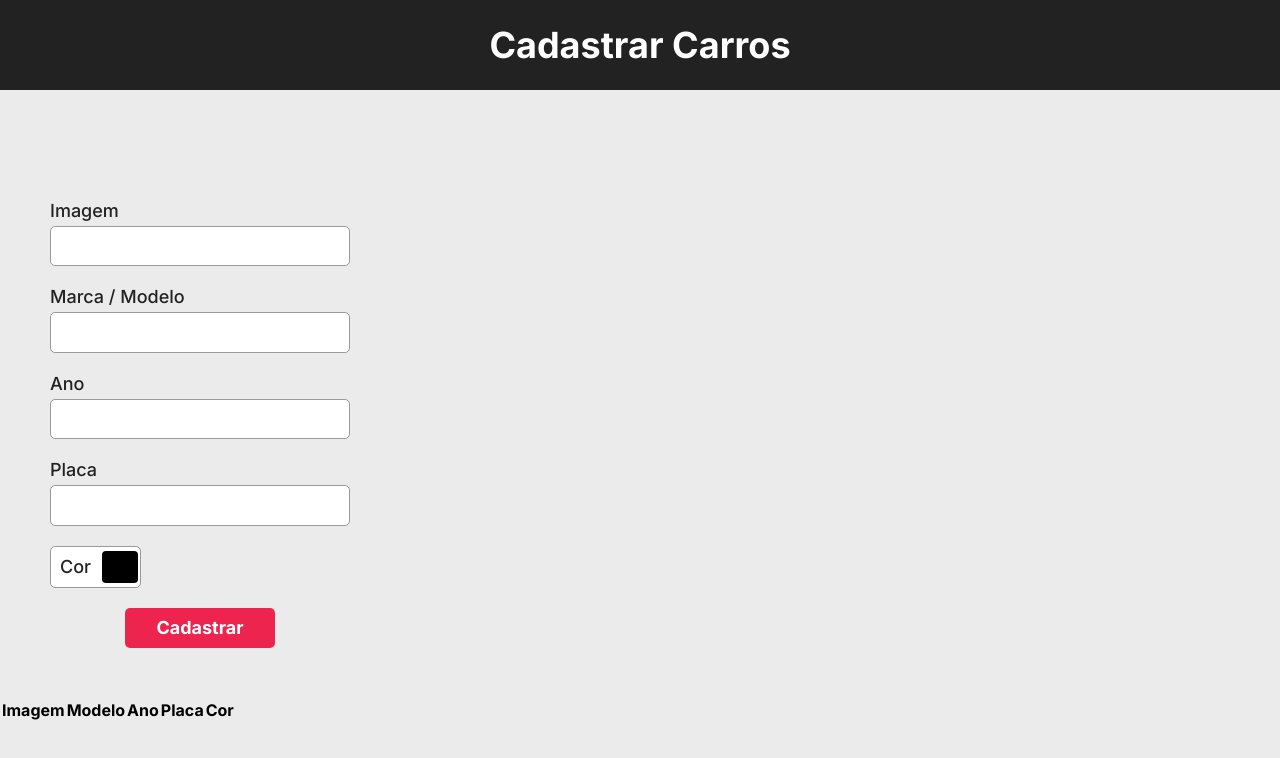
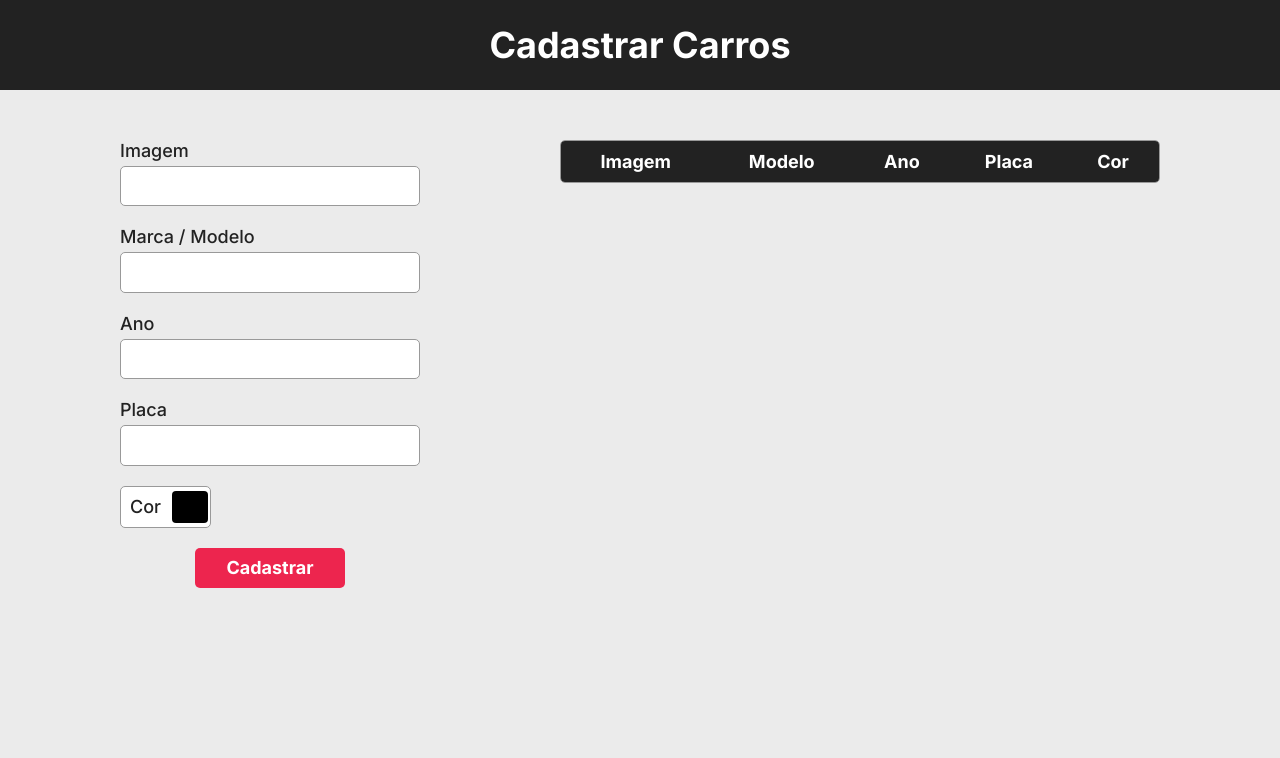
Before and after one commit to erickgust/registrar-carros, a website built with Vite: page index.html in a window 1280 px wide. Built offline with nearby package versions, Linux system fonts and the light colour scheme.

Commit message:
Add style to table

```diff
--- a/index.html
+++ b/index.html
@@ -13,38 +13,33 @@
       <h1 class="title">Cadastrar Carros</h1>
     </header>
 
+      <div class="main-wrapper">
         <form action="/" data-js="cars-form" class="cars-form">
           <label class="main-label">
             <span class="text">Imagem</span>
             <input type="url" name="image" data-js="image" class="input" required>
           </label>
-
           <label class="main-label">
             <span class="text">Marca / Modelo</span>
             <input type="text" name="model" data-js="model" class="input" required>
           </label>
-
           <label class="main-label">
             <span class="text">Ano</span>
             <input type="text" name="year" data-js="year" class="input" required>
           </label>
-
           <label class="main-label">
             <span class="text">Placa</span>
             <input type="text" name="plate" data-js="plate" class="input" required>
           </label>
-
           <label class="main-label -color" data-js="label-color">
             <span class="text">Cor</span>
             <input type="color" name="color" data-js="color" class="color" required>
           </label>
-
           <button type="submit" class="main-button">Cadastrar</button>
         </form>
-
-    <table>
+        <table class="cars-table">
           <thead>
-        <tr>
+            <tr class="table-row">
               <th>Imagem</th>
               <th>Modelo</th>
               <th>Ano</th>
@@ -55,6 +50,7 @@
           <tbody data-js="table-car">
           </tbody>
         </table>
+      </div>
   <script type="module" src="main.js"></script>
   </body>
 </html>
--- a/main.js
+++ b/main.js
@@ -25,6 +25,8 @@ function createNewCar() {
   $tdYear.textContent = getElement('year').value;
   $tdPlate.textContent = getElement('plate').value;
 
+  $tr.classList.add('table-row');
+
   $tr.appendChild($tdImage);
   $tr.appendChild($tdModel);
   $tr.appendChild($tdYear);
@@ -42,16 +44,20 @@ function createImage() {
   $img.alt = getElement('model').value;
   $img.style.width = '100px';
 
-  return $td.appendChild($img);
+  $td.appendChild($img)
+  return $td;
 }
 
 function createColor() {
   const $td = document.createElement('td');
   const $color = document.createElement('div');
 
-  $color.style.minWidth = '50px';
-  $color.style.minHeight = '50px';
+  $color.style.width = '50px';
+  $color.style.height = '50px';
+  $color.style.borderRadius = '5px';
+  $color.style.margin = 'auto';
   $color.style.backgroundColor = getElement('color').value;
 
-  return $td.appendChild($color);
+  $td.appendChild($color);
+  return $td;
 }
--- a/style.css
+++ b/style.css
@@ -8,6 +8,12 @@ html {
 
 body {
   background-color: #EBEBEB;
+}
+
+.main-wrapper {
+  display: flex;
+  padding: 50px;
+  justify-content: space-around;
 }
 
 .main-header {
@@ -25,12 +31,10 @@ body {
 }
 
 .cars-form {
-  padding: 50px;
-  margin-top: 60px;
   display: flex;
   flex-direction: column;
-  max-width: 400px;
   gap: 20px;
+  min-width: 300px;
 }
 
 .main-label > .text {
@@ -62,6 +66,7 @@ body {
   width: fit-content;
   border-radius: 5px;
   border: 1px solid #999999;
+  overflow: hidden;
 }
 
 .main-label.-color > .text {
@@ -104,3 +109,30 @@ body {
 .main-button:hover {
   background-color: #BD0F32;
 }
+
+.cars-table {
+  min-width: 600px;
+  border-spacing: 0;
+  background-color: #FFF;
+  border: 1px solid #999999;
+  border-radius: 5px;
+  overflow: hidden;
+  align-self: start;
+}
+
+.cars-table > thead {
+  background-color: #222222;
+  color: #FFF;
+  font-weight: 500;
+  font-size: 18px;
+}
+
+.table-row:nth-child(2n) {
+  background-color: #EBEBEB;
+}
+
+.table-row > th,
+.table-row > td {
+  padding: 10px 15px;
+  text-align: center;
+}
```
Lines whose indentation alone changed are shown as unchanged.
